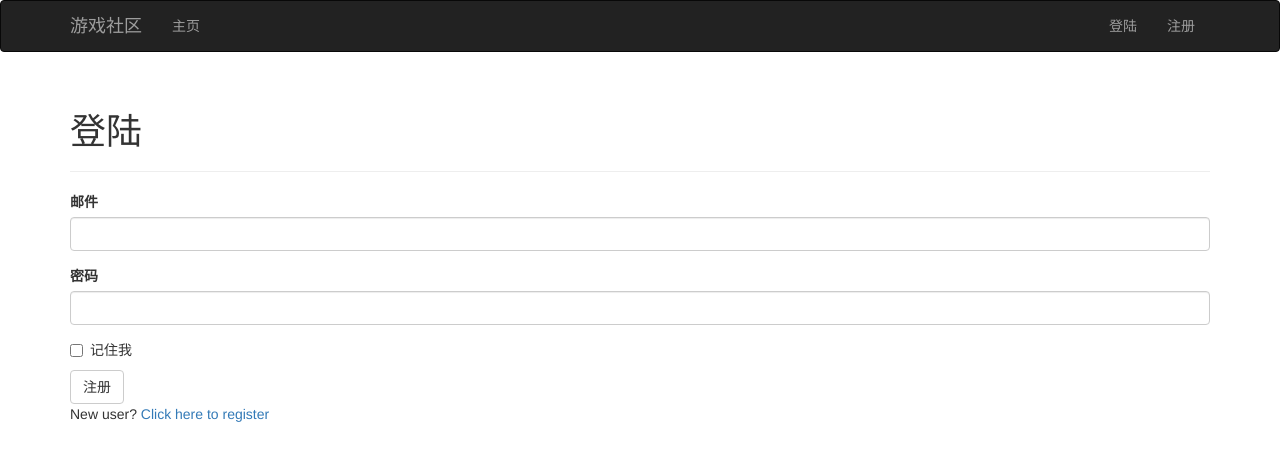
After one commit to Dew789/Game-Community, a Flask app: page /auth/login in a window 1280 px wide. The commit adds this page. Shown: the top 461 px of the page. Run offline with Flask 2, Linux system fonts and the light colour scheme; some libraries are stand-ins or nearby versions.

Commit message:
添加用户登陆与注册模块

```diff
--- /dev/null
+++ b/app/auth/__init__.py
@@ -0,0 +1,5 @@
+from flask import Blueprint
+
+auth = Blueprint('auth', __name__)
+
+from . import views
--- /dev/null
+++ b/app/auth/forms.py
@@ -0,0 +1,29 @@
+from flask.ext.wtf import Form
+from wtforms import StringField, PasswordField, BooleanField, SubmitField
+from wtforms.validators import Required, Length, Email, Regexp, EqualTo
+from wtforms import ValidationError
+from ..models import User
+
+class LoginForm(Form):
+    email = StringField('邮件', validators = [Required(), Email()])
+    password = PasswordField('密码', validators = [Required()])
+    remember_me  =BooleanField('记住我')
+    submit = SubmitField('注册')
+
+class RegisterForm(Form):
+    email = StringField('邮件', validators = [Required(), Email()])
+    username = StringField('用户名', validators = [Required(), Length(1, 64),
+                            Regexp('^[A-Za-z][A-Za-z0-9_.]*$', 0,
+                            '用户名必须由字母、下划线、数字、点号组成')])
+    password = PasswordField('密码', validators = [Required(), Length(1, 16),
+                            EqualTo('password2', message='Passwords must match.')])
+    password2 = PasswordField('确认密码', validators = [Required()])
+    submit = SubmitField('注册')
+
+    def validate_email(self, field):
+        if User.query.filter_by(email = field.data).first():
+            raise ValidationError('Email already registered.')
+
+    def validate_username(self, field):
+        if User.query.filter_by(username=field.data).first():
+            raise ValidationError('Username already in use.')
--- /dev/null
+++ b/app/auth/views.py
@@ -0,0 +1,51 @@
+from flask import render_template, redirect, url_for, flash
+from flask.ext.login import login_user, logout_user, login_required
+from . import auth
+from ..models import User
+from flask.ext.login import login_user
+from .forms import LoginForm, RegisterForm
+from .. import db
+
+
+@auth.route('/login', methods=['GET', 'POST'])
+def login():
+    '''
+    登陆函数，如果用户存在且密码正确，登陆用户
+    否则弹出错误信息
+    '''
+    form = LoginForm()
+    if form.validate_on_submit():
+        user = User.query.filter_by(email=form.email.data).first()
+        if user is not None and user.verify_password(form.password.data):
+            # 记住用户登陆状态如果'记住我' 为True，则将数据保存在cookie
+            login_user(user, form.remember_me.data)
+            return redirect(url_for('main.index'))
+        flash('错误的用户名或密码')
+    return render_template('auth/login.html', form = form)
+
+
+@auth.route('/logout')
+@login_required
+def logout():
+    '''
+    用户登出
+    '''
+    logout_user()
+    flash('你已经退出了')
+    return redirect(url_for('main.index'))
+
+
+@auth.route('/register', methods=['GET', 'POST'])
+def register():
+    '''
+    注册函数
+    '''
+    form = RegisterForm()
+    if form.validate_on_submit():
+        user = User(email = form.email.data,
+                    username = form.username.data,
+                    password = form.password.data)
+        db.session.add(user)
+        flash('恭喜你，现在可以登陆了')
+        return redirect(url_for('auth.login'))
+    return render_template('auth/register.html', form = form)
--- /dev/null
+++ b/app/templates/auth/login.html
@@ -0,0 +1,14 @@
+{% extends "base.html" %}
+{% import "bootstrap/wtf.html" as wtf %}
+
+
+{% block page_content %}
+    <div class="page-header">
+        <h1>登陆</h1>
+    </div>
+    {{ wtf.quick_form(form) }}
+    <p>
+        New user?
+        <a href="{{ url_for('auth.register') }}">Click here to register</a>
+    </p>
+{% endblock %}
--- a/app/templates/base.html
+++ b/app/templates/base.html
@@ -16,8 +16,18 @@
         </div>
         <div class="navbar-collapse collapse">
         <ul class="nav navbar-nav">
-        <li><a href="/">主页</a></li>
+            <li><a href="/">主页</a></li>
         </ul>
+        {% if current_user.is_authenticated %}
+            <ul class="nav navbar-nav navbar-right">
+                <li><a href="{{ url_for('auth.logout') }}">注销</a></li>
+            </ul>
+        {% else %}
+            <ul class="nav navbar-nav navbar-right">
+                <li><a href="{{ url_for('auth.login') }}">登陆</a></li>
+                <li><a href="{{ url_for('auth.register') }}">注册</a></li>
+            </ul>
+        {% endif %}
         </div>
     </div>
 </div>
@@ -25,6 +35,14 @@
 
 {% block content %}
 <div class="container">
+    {% for message in get_flashed_messages() %}
+        <div class="alert alert-warning">
+            <button type="button" class="close" data-dismiss="alert">&times;</button>
+            {{ message }}
+        </div>
+    {% endfor %}
+</div>
+<div class="container">
     {% block page_content %}{%endblock%}
 </div>
 {% endblock %}
--- a/app/templates/index.html
+++ b/app/templates/index.html
@@ -2,6 +2,6 @@
 
 {% block page_content %}
     <div class="page-header">
-        <h1>Hello, jiandan!</h1>
+        <h1>你好, {% if current_user.is_authenticated %}{{ current_user.username }}{% else %}陌生人{% endif %}!</h1>
     </div>
 {% endblock %}
```
Also changed, not shown: app/__init__.py (+10 -2 lines), app/models.py (+30 -2 lines), app/templates/auth/register.html (added, +9 -0 lines), migrations/versions/73fd78b1c7f4_用户注册与登陆.py (added, +30 -0 lines), requirements.txt (+9 -0 lines).
